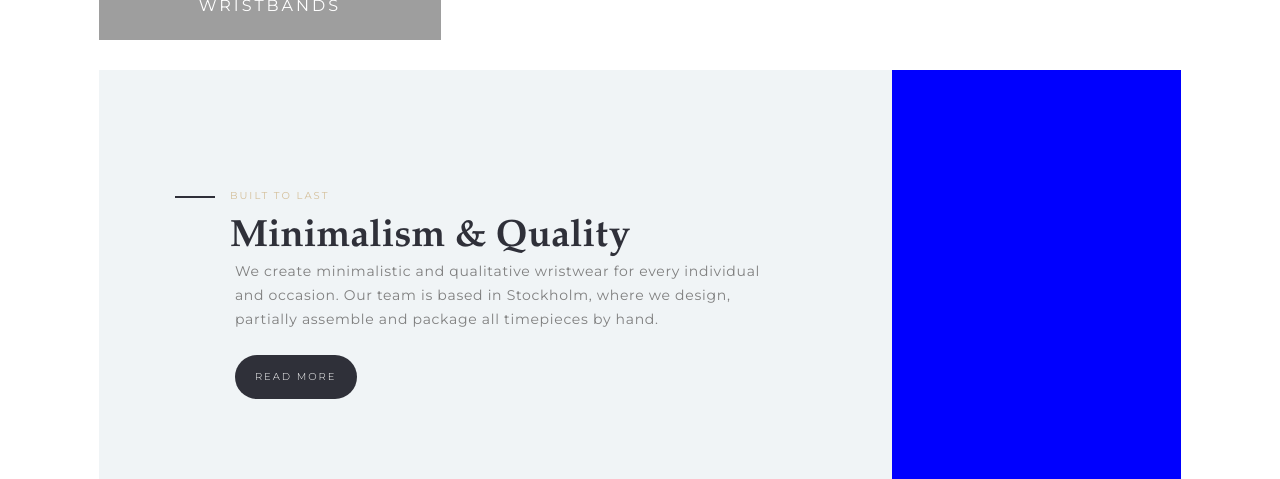
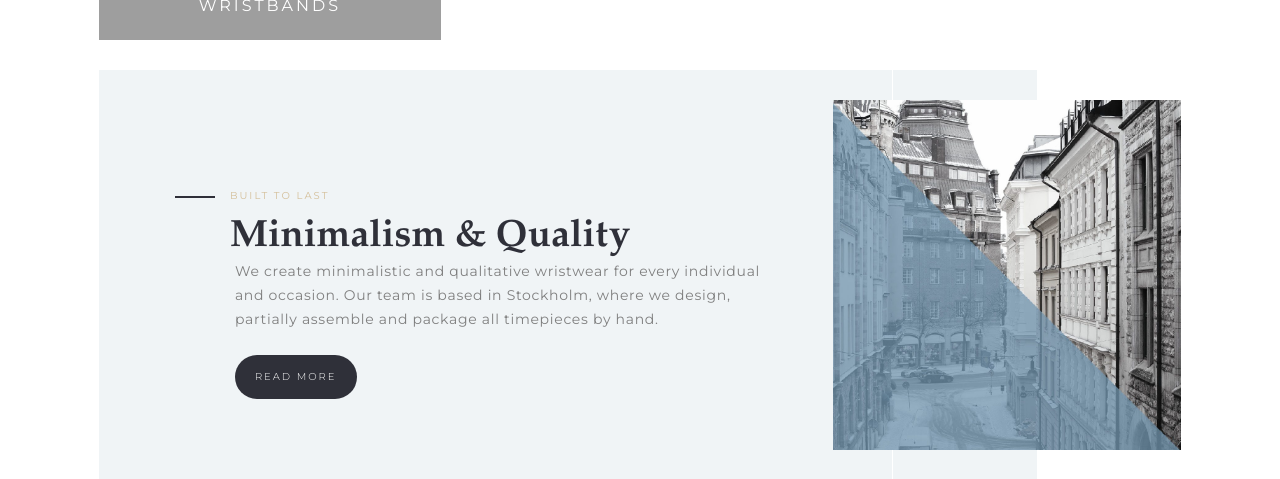
Before and after one commit to sallamTanna/north-twenty-two-private, a React (Create React App) app in the folder client/: page / in a window 1280 px wide. Shown: the part 1296-1775 px from the top of the page. Built offline with nearby package versions, Linux system fonts and the light colour scheme; grey boxes are pictures that could not be loaded.

Commit message:
Finishing the OurStory component

```diff
--- a/client/src/components/OurStory/index.js
+++ b/client/src/components/OurStory/index.js
@@ -1,10 +1,10 @@
 import React, { Component } from 'react';
 import './style.css';
+import image from './right.jpg';
 
 class OurStory extends Component {
   render(){
     return <section className="ourStory-main-section">
-
       <div>
         <p>built to last</p>
         <h1>Minimalism & Quality</h1>
@@ -12,7 +12,11 @@ class OurStory extends Component {
         <a><span>read more</span></a>
       </div>
 
-      <div></div>
+      <div>
+        <figure>
+          <img src={image} />
+        </figure>
+      </div>
 
     </section>
   }
--- a/client/src/components/OurStory/style.css
+++ b/client/src/components/OurStory/style.css
@@ -1,16 +1,18 @@
 .ourStory-main-section {
-  background: blue;
   width: 84.5%;
   margin: 0 auto;
   height: auto;
   margin-top: 30px;
-  margin-bottom: 30px;
+  margin-bottom: 50px;
+  height: auto;
+  overflow: auto;
 }
 
-.ourStory-main-section div:nth-child(1) {
+.ourStory-main-section > div:nth-child(1) {
   width: 56.338%;
   background: #f0f4f6;
-  padding: 115px 10% 80px 7%!important;
+  padding: 115px 10% 80px 7%;
+  float: left;
 }
 
 .ourStory-main-section div:nth-child(1) p:nth-child(1) {
@@ -92,3 +94,99 @@
   font-size: 10px;
   font-weight: 300;
 }
+
+.ourStory-main-section > div:nth-child(2) {
+  width: 26.6%;
+  background: white;;
+  height: 409px;
+  float: right;
+  position: relative;
+}
+
+.ourStory-main-section > div:nth-child(2) > figure {
+  width: 50%;
+  height: inherit;
+  background: #f0f4f6;
+}
+
+.ourStory-main-section > div:nth-child(2) > figure img{
+  width: 350px;
+  height: 350px;
+  display: block;
+  position: relative;
+  vertical-align: middle;
+  right: 60px;
+  top: 30px;
+}
+
+@media only screen and (max-width: 1024px) {
+  .ourStory-main-section{
+    width: 85.8826171875%;
+    margin: 0 auto;
+    margin-top: 30px;
+  }
+  .ourStory-main-section > div:nth-child(2) {
+    height: 433px;
+  }
+}
+
+
+@media only screen and (max-width: 768px) {
+  .ourStory-main-section {
+    width: 672.094px;
+    margin: 0 auto;
+    margin-top: 30px;
+  }
+
+  .ourStory-main-section > div:nth-child(1) {
+    width: 91%;
+    padding: 50px 30px 50px 30px;
+  }
+
+  .ourStory-main-section > div:nth-child(2) {
+    display: none;
+  }
+}
+
+@media only screen and (max-width: 425px) {
+  .ourStory-main-section {
+    width: 394.25px;
+  }
+
+  .ourStory-main-section div:nth-child(1) h1 {
+    font-size: 25px;
+    margin-bottom: 15px;
+  }
+
+  .ourStory-main-section div:nth-child(1) p:nth-child(3) {
+    font-size: 12px;
+  }
+  .ourStory-main-section > div:nth-child(1) {
+    width: 85.8823%;
+    padding: 40px 30px 40px 30px;
+  }
+}
+
+
+@media only screen and (max-width: 375px) {
+  .ourStory-main-section {
+    width: 353.75px;
+  }
+  .ourStory-main-section > div:nth-child(1) {
+    width: 83.03886%;
+    padding: 40px 30px 40px 30px;
+  }
+  .ourStory-main-section div:nth-child(1) a:nth-child(4) {
+    padding: 6px 16px;
+  }
+}
+
+@media only screen and (max-width: 320px) {
+  .ourStory-main-section {
+    width: 309.188px;
+  }
+  .ourStory-main-section > div:nth-child(1) {
+    width: 80.59433%;
+    padding: 40px 30px 40px 30px;
+  }
+}
```
